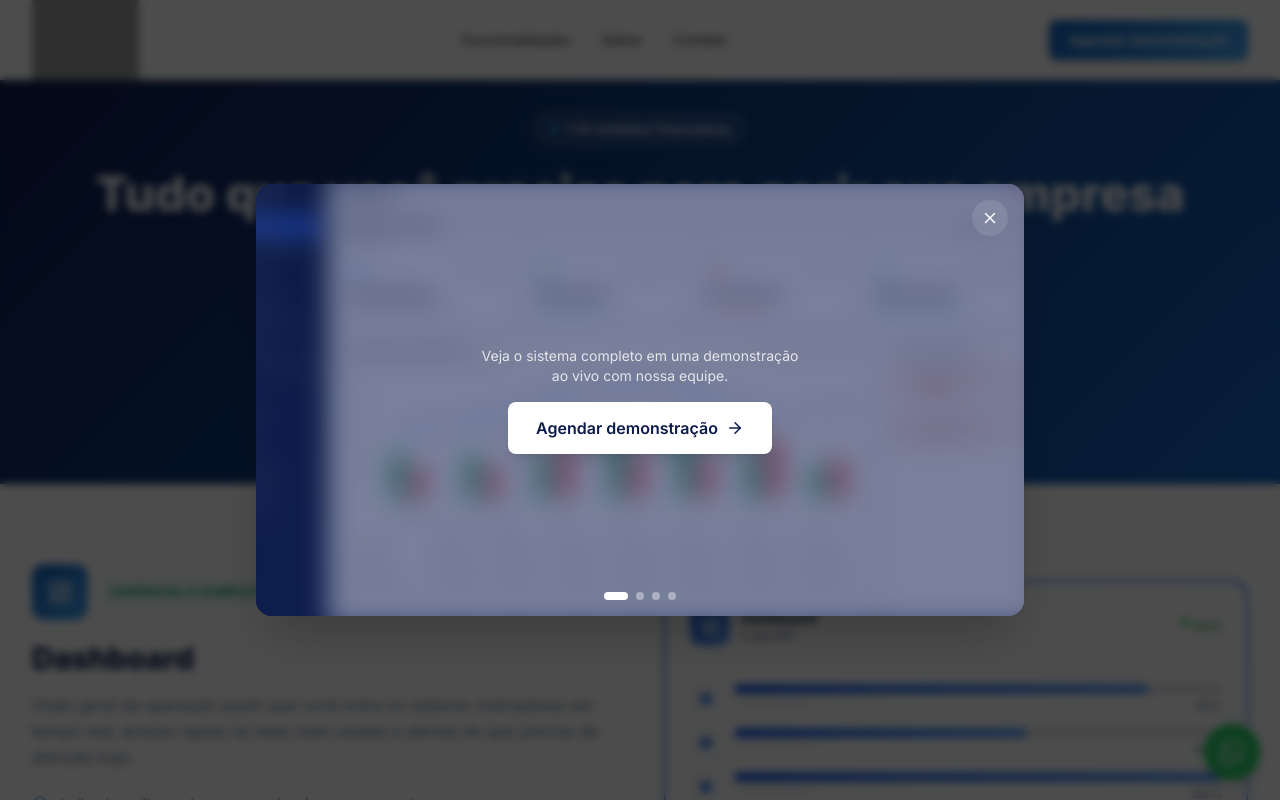
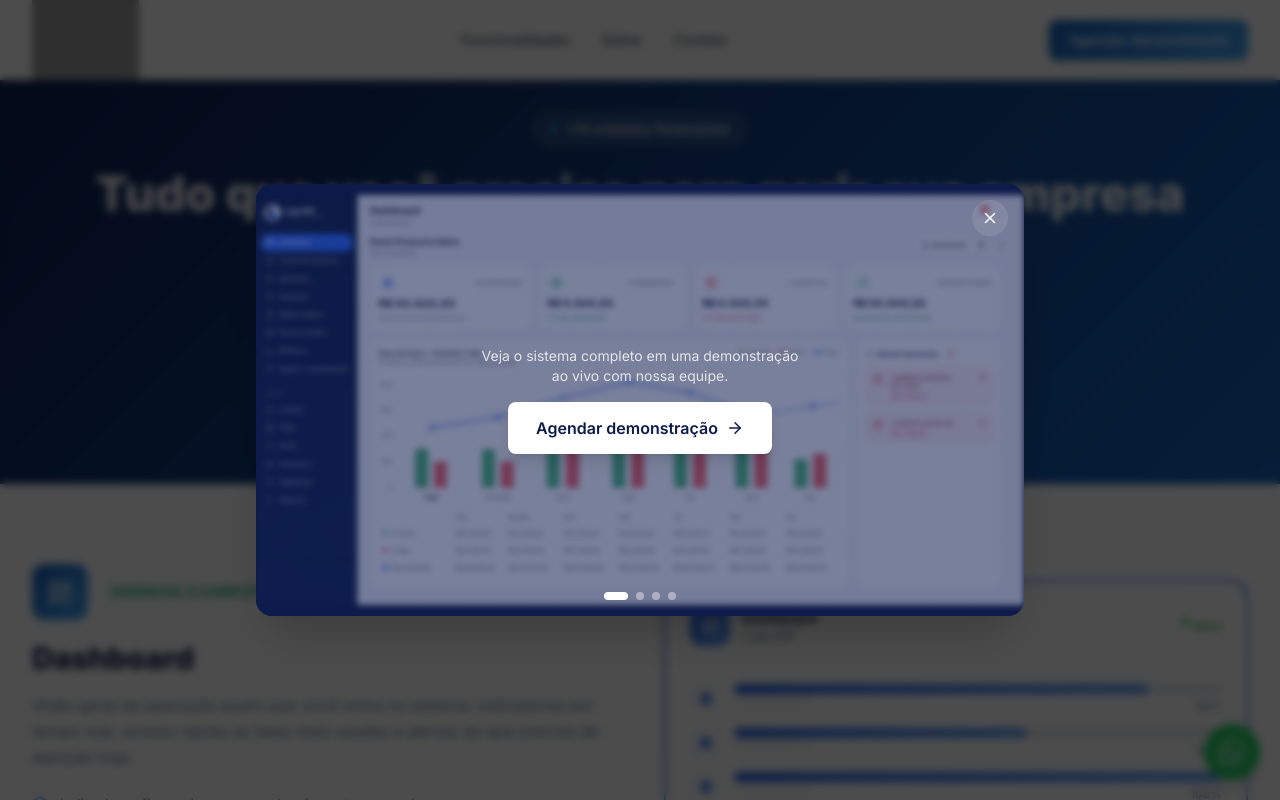
Before and after one commit to lugaerp-boop/luga_site, a Next.js app: page /funcionalidades in a window 1280 px wide. Both pictures are taken after a click on the button "Ver demo". Shown: the top 800 px of the page. Built offline with nearby package versions, Linux system fonts and the light colour scheme; grey boxes are pictures that could not be loaded.

Commit message:
fix: mostra as fotos do carrossel completas e com menos desfoque
Troca object-cover (que cortava) por object-contain, e reduz o blur de
blur-md para 3px para as telas ficarem reconheciveis mas ainda como
teaser, sem cortar nada.

```diff
--- a/components/funcionalidades/DemoModal.tsx
+++ b/components/funcionalidades/DemoModal.tsx
@@ -69,7 +69,7 @@ export default function DemoModal() {
                   alt="Tela do sistema Luga ERP"
                   fill
                   sizes="(min-width: 768px) 48rem, 100vw"
-                  className={`object-cover blur-md scale-105 transition-opacity duration-1000 ${
+                  className={`object-contain blur-[3px] transition-opacity duration-1000 ${
                     i === active ? "opacity-100" : "opacity-0"
                   }`}
                 />
```
